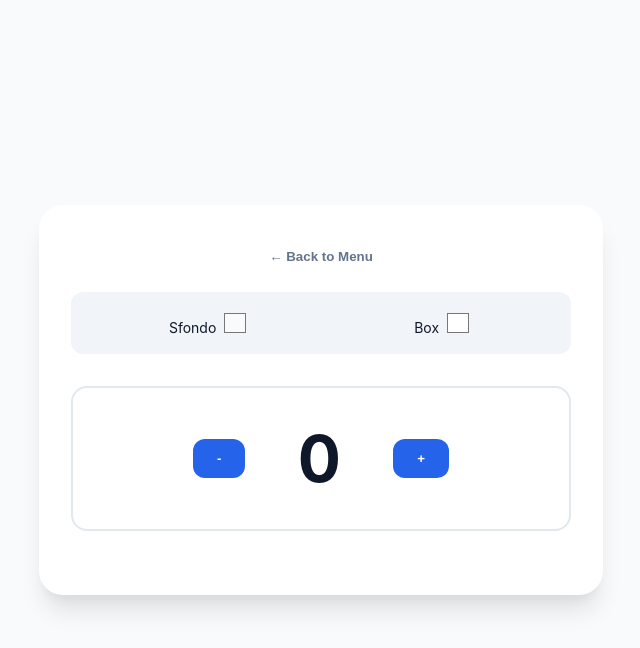
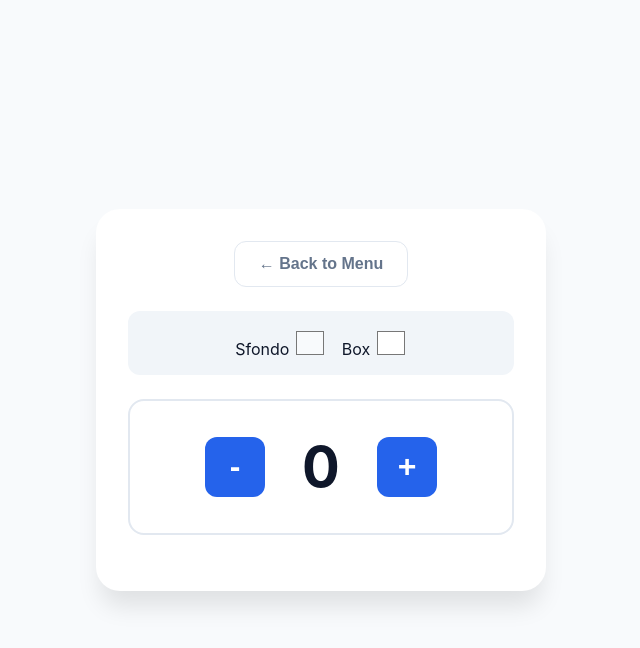
Before and after one commit to matteomallia/progetto-counter, a plain HTML site: page index.html in a window 1280 px wide. Both pictures are taken after a click on the button "Classic Mode". Shown: the whole page, without its empty margins (319-959 px from the left). Drawn offline with Linux system fonts and the light colour scheme.

Commit message:
Update style.css

```diff
--- a/css/style.css
+++ b/css/style.css
@@ -1,3 +1,4 @@
+/* --- CSS VARIABLES FOR THEME MANAGEMENT --- */
 :root {
     --primary-color: #2563eb;
     --secondary-color: #1e293b;
@@ -7,100 +8,141 @@
     --transition: all 0.3s cubic-bezier(0.4, 0, 0.2, 1);
 }
 
+/* --- RESET & BASE STYLES --- */
 body {
     margin: 0;
+    padding: 0;
     display: flex;
     justify-content: center;
     align-items: center;
-    min-height: 100vh;
+    min-height: 100vh; /* Ensures the app is centered vertically [cite: 1878] */
     font-family: 'Inter', system-ui, -apple-system, sans-serif;
     background-color: var(--bg-color);
     color: var(--text-main);
-    transition: background-color 0.5s ease;
+    transition: background-color 0.5s ease; /* Smooth transition for color picker [cite: 1879] */
+    overflow-x: hidden; /* Prevents horizontal scroll on mobile */
 }
 
 #app {
     width: 90%;
-    max-width: 500px;
+    max-width: 450px;
     padding: 2rem;
     background: var(--card-bg);
     border-radius: 1.5rem;
-    box-shadow: 0 20px 25px -5px rgba(0, 0, 0, 0.1), 0 10px 10px -5px rgba(0, 0, 0, 0.04);
+    box-shadow: 0 20px 25px -5px rgba(0, 0, 0, 0.1);
     text-align: center;
+    box-sizing: border-box; /* Crucial for mobile padding  */
 }
 
-h1 { font-weight: 800; letter-spacing: -0.025em; margin-bottom: 2rem; }
-
-/* Menu Buttons */
-#menu-container {
-    display: flex;
-    flex-direction: column;
-    gap: 1rem;
-}
-
-button {
-    padding: 0.75rem 1.5rem;
-    font-weight: 600;
-    border-radius: 0.75rem;
-    border: none;
-    cursor: pointer;
-    transition: var(--transition);
-    background-color: var(--primary-color);
-    color: white;
-}
-
-button:hover {
-    transform: translateY(-2px);
-    filter: brightness(110%);
-    box-shadow: 0 10px 15px -3px rgba(37, 99, 235, 0.3);
-}
-
-/* Counter Style */
-#counter-container {
-    margin: 2rem 0;
-    padding: 2rem;
-    border-radius: 1rem;
-    border: 2px solid #e2e8f0;
-    display: flex;
-    justify-content: center;
-    align-items: center;
-    gap: 1.5rem;
-}
-
-#counter-display {
-    font-size: 4rem;
-    margin: 0;
-    min-width: 100px;
-}
-
-/* Settings Box */
-#settings-box {
-    display: flex;
-    justify-content: space-around;
-    padding: 1rem;
-    background: #f1f5f9;
-    border-radius: 0.75rem;
+/* --- NAVIGATION & TITLES --- */
+h1 {
+    font-size: 1.75rem;
+    font-weight: 800;
     margin-bottom: 1.5rem;
-    font-size: 0.875rem;
-}
-
-input[type="color"] {
-    border: none;
-    width: 30px;
-    height: 30px;
-    cursor: pointer;
-    background: none;
 }
 
 .btn-back {
     background: none;
     color: #64748b;
+    border: 1px solid #e2e8f0;
+    margin-bottom: 1.5rem;
+    width: auto;
+}
+
+/* --- MENU & BUTTONS --- */
+#menu-container {
+    display: flex;
+    flex-direction: column;
+    gap: 0.75rem;
+}
+
+button {
+    padding: 0.8rem 1.5rem;
+    font-weight: 600;
+    font-size: 1rem;
+    border-radius: 0.75rem;
+    border: none;
+    cursor: pointer;
+    background-color: var(--primary-color);
+    color: white;
+    transition: var(--transition);
+    touch-action: manipulation; /* Optimizes tap behavior on mobile [cite: 1891, 1895] */
+}
+
+button:active {
+    transform: scale(0.95); /* Visual feedback on tap [cite: 1900] */
+}
+
+/* --- COUNTER BOX --- */
+#counter-container {
+    margin: 1.5rem 0;
+    padding: 2rem 1rem;
+    border-radius: 1rem;
+    border: 2px solid #e2e8f0;
+    display: flex;
+    flex-wrap: nowrap; /* Keeps items on one line unless screen is tiny */
+    justify-content: center;
+    align-items: center;
+    gap: 1rem;
+    transition: background-color 0.3s ease; /* [cite: 1879] */
+}
+
+#counter-display {
+    font-size: 3.5rem;
+    margin: 0;
+    min-width: 80px;
+    font-weight: 700;
+}
+
+/* Big buttons for easier mobile interaction [cite: 1895] */
+#counter-container button {
+    font-size: 2rem;
+    width: 60px;
+    height: 60px;
+    display: flex;
+    justify-content: center;
+    align-items: center;
+    padding: 0;
+}
+
+/* --- SETTINGS BOX --- */
+#settings-box {
+    display: flex;
+    flex-wrap: wrap; /* Wraps on small screens */
+    justify-content: center;
+    gap: 1rem;
+    padding: 1rem;
+    background: #f1f5f9;
+    border-radius: 0.75rem;
     margin-bottom: 1rem;
 }
 
-.btn-back:hover { background: #f1f5f9; color: var(--text-main); box-shadow: none; }
+input[type="color"] {
+    border: none;
+    width: 32px;
+    height: 32px;
+    cursor: pointer;
+    background: transparent;
+    padding: 0;
+}
 
-/* Animation per lo scherzo 23 */
+/* --- RESPONSIVE ADJUSTMENTS --- */
+@media (max-width: 400px) {
+    #app {
+        padding: 1rem;
+    }
+
+    #counter-display {
+        font-size: 2.5rem;
+    }
+
+    #counter-container button {
+        width: 50px;
+        height: 50px;
+    }
+}
+
+/* --- ANIMATIONS --- */
 .shake-animation { animation: shake 0.5s infinite; }
 @keyframes shake {
     0%, 100% { transform: translate(0, 0); }
```
